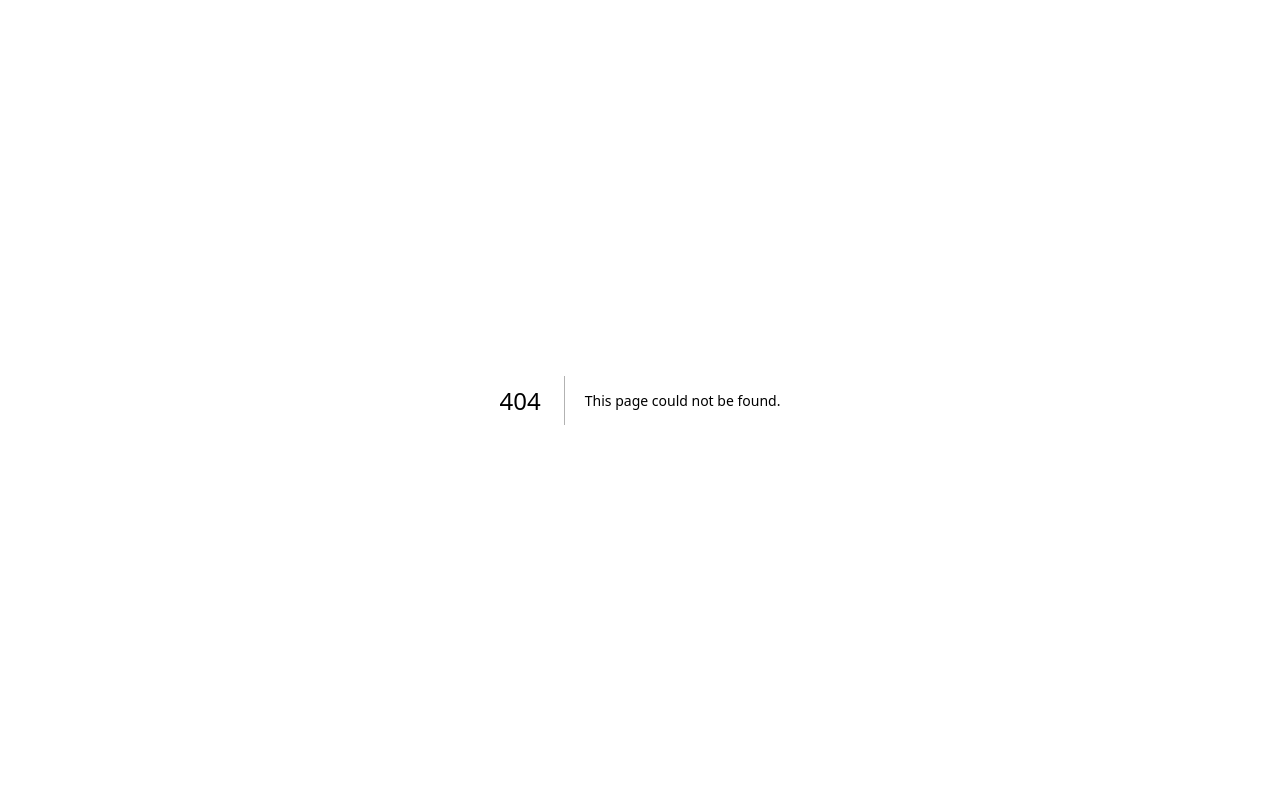
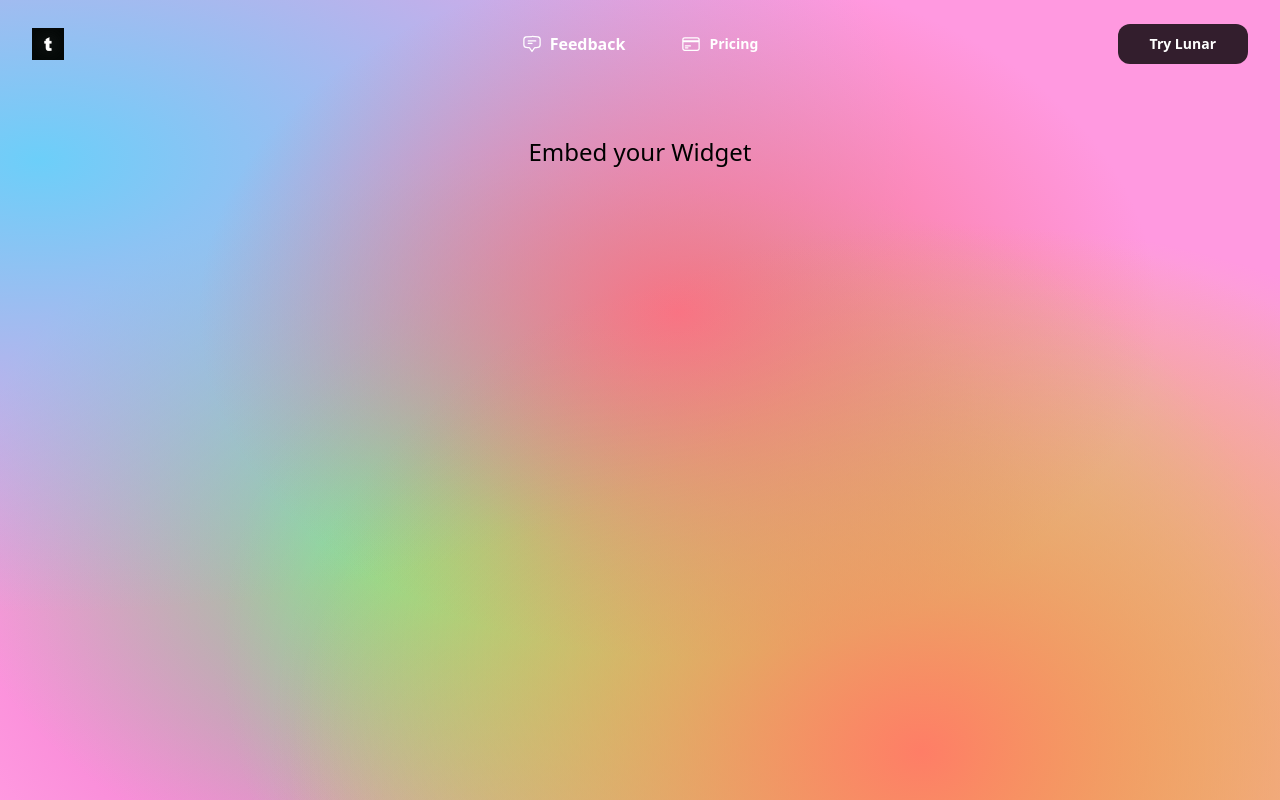
Before and after one commit to ramezj/astralics, a Next.js app in the folder client/: page /code/1 in a window 1280 px wide. Before the commit this address had no page. Built offline with nearby package versions, Linux system fonts and the light colour scheme; no server answers.

Commit message:
changed widget animation, new pages /code

```diff
--- a/client/components/app/Card.js
+++ b/client/components/app/Card.js
@@ -21,7 +21,7 @@ export default function Card(props) {
     <h1 className="font-medium -mb-3 duration-150 drop-shadow-lg">{props.website}</h1>
     <div className="card-actions justify-end flex gap-6">
     <span className='-mt-6 -mr-2 w-10 h-8 rounded-lg justify-center items-center float-right flex backgroundColor hover:scale-[1.18] duration-300'>
-    <Link className='drop-shadow-lg float-right flex justify-center ' href='/test' >
+    <Link href={`${props.code}`} className='drop-shadow-lg float-right flex justify-center'>
     <CodeBracketIcon className='text-white' width={24} height={24} strokeWidth={'2'}/>
     </Link>
     </span>
--- a/client/components/widget/index.js
+++ b/client/components/widget/index.js
@@ -61,13 +61,11 @@ export default function Widget(props) {
     <motion.h1
     initial={{
         opacity: 0,
-        y:-20
       }}
       animate={{
         opacity: 1,
-        y:0
       }}
-      transition={{duration: 0.1}}
+      transition={{duration: 0.5}}
     className='text-2xl font-bold flex justify-center mt-[5rem]'>
         Feedback Received Successfully 🎉
     </motion.h1>
--- a/client/pages/app/index.js
+++ b/client/pages/app/index.js
@@ -89,7 +89,7 @@ export default function Component() {
         duration:1
       }}
           >
-          <Card title={project.name} href={`/project/${project.id}`} website={project.website} settings={`/settings/${project.id}`} />
+          <Card title={project.name} href={`/project/${project.id}`} website={project.website} settings={`/settings/${project.id}`} code={`/code/${project.id}`} />
           </motion.div>
         )
       })}
--- /dev/null
+++ b/client/pages/code/[id].js
@@ -0,0 +1,29 @@
+import { useSession} from "next-auth/react"
+import { useRouter } from 'next/router'
+import { useEffect, useState } from 'react'
+import Layout from "@/components/layout"
+import { motion } from "framer-motion"
+import Card from "@/components/settings/Card"
+import Loading from "@/components/settings/Loading"
+
+export default function Page() {
+    const router = useRouter()
+    const { id } = router.query;
+    const { data: session } = useSession({})
+    const [ loading, setLoading ] = useState(false);
+    const [ projectName, setProjectName ] = useState();
+    const [ projectWebsite, setProjectWebsite ] = useState();
+    const [ data, setData ] = useState(false);
+  return (
+    <>
+    <Layout>
+    <title>Lunar, Code</title>
+     <br />
+     <br />
+     <center>
+        <h1 className="font-medium text-2xl">Embed your Widget</h1>
+    </center>
+    </Layout>
+    </>
+  )
+}
```
